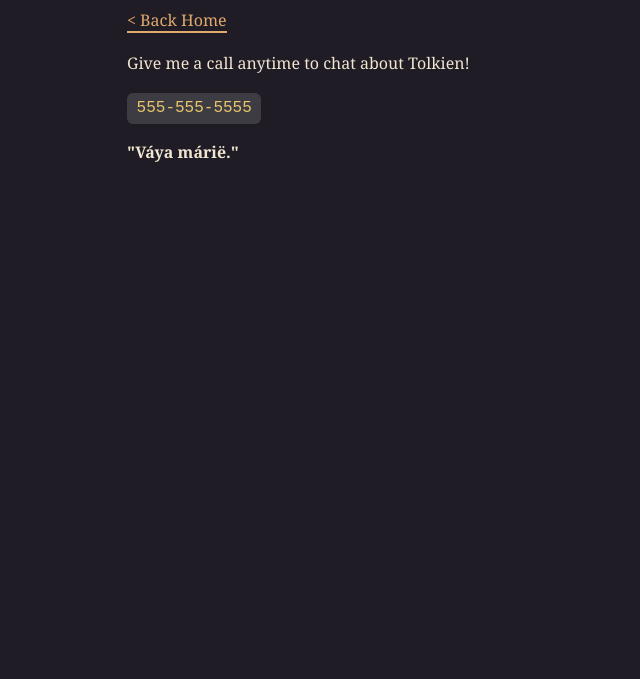
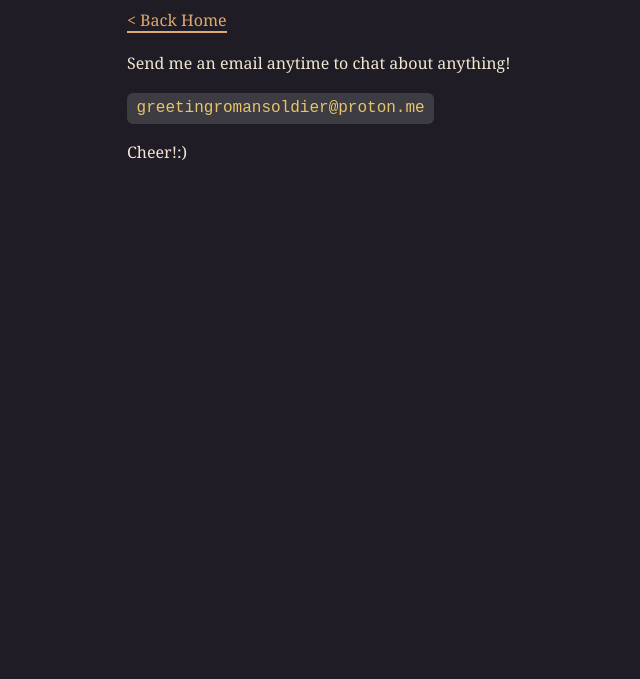
Before and after one commit to greetingromansoldier/Pressdown, a plain HTML site: page docs/contact/index.html in a window 1280 px wide. Shown: the part 121-800 px from the top of the page, without its empty margins (113-753 px from the left). Drawn offline with Linux system fonts and the light colour scheme.

Commit message:
refactor

```diff
--- a/docs/contact/index.html
+++ b/docs/contact/index.html
@@ -8,6 +8,6 @@
   </head>
 
   <body>
-    <article><div><h1>Contact the Author</h1><p><a href="/Pressdown/">< Back Home</a></p><p>Give me a call anytime to chat about Tolkien!</p><p><code>555-555-5555</code></p><p><b>"Váya márië."</b></p></div></article>
+    <article><div><h1>Contact the Author</h1><p><a href="/Pressdown/">< Back Home</a></p><p>Send me an email anytime to chat about anything!</p><p><code>greetingromansoldier@proton.me</code></p><p>Cheer!:)</p></div></article>
   </body>
 </html>
```
Also changed, not shown: docs/index.html (+1 -1 lines), docs/images/tolkien.png (deleted), static/images/tolkien.png (deleted), 2 other files.
